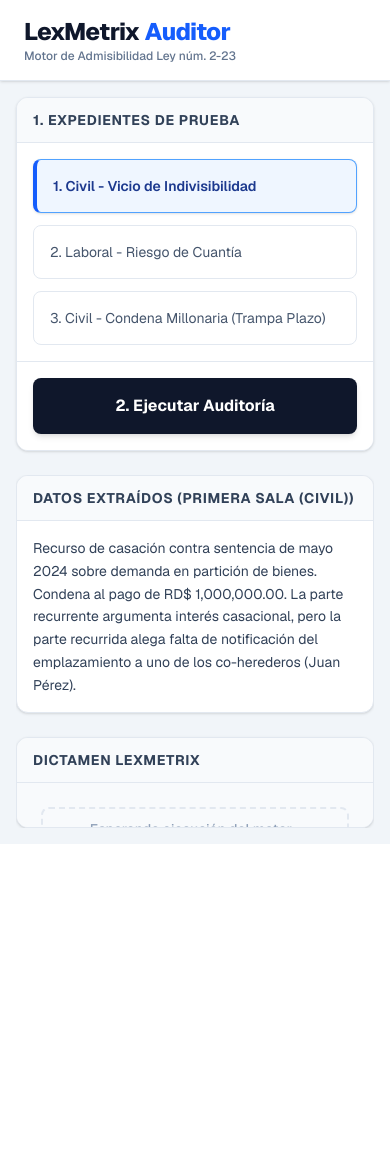
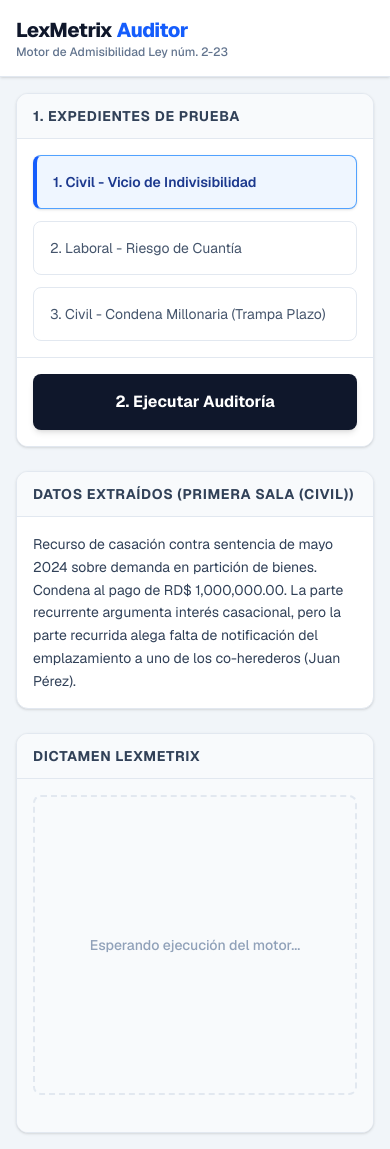
Before and after one commit to EmmanuelDJP/lexmetrix-demo, a Next.js app: page / in a window 390 px wide. Before the commit the page ends 844 px from the top, so only its background shows below. Built offline with nearby package versions, Linux system fonts and the light colour scheme.

Commit message:
Arquitectura Fixed-Layout Dashboard implementada

```diff
--- a/app/page.tsx
+++ b/app/page.tsx
@@ -1,7 +1,7 @@
 'use client';
-import { useState } from 'react';
+import { useState, useRef, useEffect } from 'react';
 
-// --- BASE DE DATOS SIMULADA (3 Casos Estratégicos) ---
+// --- BASE DE DATOS SIMULADA ---
 const CASOS_DEMO = [
   {
     id: "civil_01",
@@ -31,7 +31,10 @@
   const [isAuditing, setIsAuditing] = useState(false);
   const [showResult, setShowResult] = useState(false);
 
-  // 👇 RECUERDA PONER TU NÚMERO REAL AQUÍ
+  // Referencia para hacer scroll automático en móviles
+  const resultRef = useRef<HTMLDivElement>(null);
+
+  // 👇 RECUERDA PONER TU NÚMERO REAL AQUÍ (Ej. "18091234567")
   const miNumeroWhatsApp = "18294067883";
   const mensajePredefinido = "Hola Emmanuel. Vi el demo de LexMetrix y me interesa hacer una prueba gratuita con un recurso de casación real que tengo. ¿Cómo procedemos?";
   const linkWhatsApp = `https://api.whatsapp.com/send?phone=${miNumeroWhatsApp}&text=${encodeURIComponent(mensajePredefinido)}`;
@@ -39,6 +42,12 @@
   const ejecutarAuditoria = () => {
     setIsAuditing(true);
     setShowResult(false);
+
+    // Auto-scroll táctico en móviles hacia la zona de carga
+    if (window.innerWidth < 1024 && resultRef.current) {
+        resultRef.current.scrollIntoView({ behavior: 'smooth', block: 'start' });
+    }
+
     setTimeout(() => {
       setIsAuditing(false);
       setShowResult(true);
@@ -46,13 +55,12 @@
   };
 
   return (
-    // Contenedor principal: Altura exacta de la pantalla, sin scroll general
-    <div className="h-screen w-full bg-slate-100 flex flex-col overflow-hidden font-sans text-slate-900">
+    // CAMBIO CRÍTICO: min-h-screen para móviles, lg:h-screen para PC
+    <div className="min-h-screen lg:h-screen w-full bg-slate-100 flex flex-col lg:overflow-hidden font-sans text-slate-900">
 
-      {/* Header Compacto */}
-      <header className="flex-shrink-0 bg-white border-b border-slate-200 px-6 py-4 flex justify-between items-center z-10 shadow-sm">
+      <header className="flex-shrink-0 bg-white border-b border-slate-200 px-4 md:px-6 py-4 flex justify-between items-center z-10 shadow-sm">
         <div>
-          <h1 className="text-2xl font-extrabold tracking-tight text-slate-900">
+          <h1 className="text-xl md:text-2xl font-extrabold tracking-tight text-slate-900">
             LexMetrix <span className="text-blue-600">Auditor</span>
           </h1>
           <p className="text-xs text-slate-500 font-medium">Motor de Admisibilidad Ley núm. 2-23</p>
@@ -63,17 +71,15 @@
         </div>
       </header>
 
-      {/* Grid de Trabajo (Dashboard) */}
-      <main className="flex-1 overflow-hidden p-4 md:p-6">
-        <div className="h-full max-w-7xl mx-auto grid grid-cols-1 lg:grid-cols-3 gap-6">
+      {/* CAMBIO CRÍTICO: Scroll natural en móvil (overflow-y-auto), oculto en PC */}
+      <main className="flex-1 overflow-y-auto lg:overflow-hidden p-4 md:p-6">
+        <div className="h-full max-w-7xl mx-auto flex flex-col lg:grid lg:grid-cols-3 gap-6">
 
-          {/* Columna 1: Panel de Control (Izquierda) */}
-          <div className="flex flex-col h-full bg-white rounded-xl shadow-sm border border-slate-200 overflow-hidden">
+          <div className="flex flex-col flex-shrink-0 lg:h-full bg-white rounded-xl shadow-sm border border-slate-200 overflow-hidden">
             <div className="bg-slate-50 px-4 py-3 border-b border-slate-200">
               <h2 className="text-sm font-bold text-slate-700 uppercase tracking-wider">1. Expedientes de Prueba</h2>
             </div>
 
-            {/* Lista con Scroll Interno */}
             <div className="flex-1 overflow-y-auto p-4 space-y-3">
               {CASOS_DEMO.map((caso) => (
                 <button
@@ -93,7 +99,6 @@
               ))}
             </div>
 
-            {/* Botón Anclado al Fondo */}
             <div className="p-4 bg-white border-t border-slate-200">
               <button
                 onClick={ejecutarAuditoria}
@@ -112,12 +117,10 @@
             </div>
           </div>
 
-          {/* Columna 2 y 3: Visor de Datos (Derecha) */}
-          <div className="col-span-1 lg:col-span-2 flex flex-col h-full gap-6 overflow-hidden">
+          <div ref={resultRef} className="col-span-1 lg:col-span-2 flex flex-col flex-1 lg:h-full gap-6 lg:overflow-hidden">
 
-            {/* Entrada del Expediente */}
             <div className="flex-shrink-0 bg-white rounded-xl shadow-sm border border-slate-200 overflow-hidden">
-              <div className="bg-slate-50 px-4 py-3 border-b border-slate-200 flex justify-between items-center">
+              <div className="bg-slate-50 px-4 py-3 border-b border-slate-200">
                 <h3 className="text-sm font-bold text-slate-700 uppercase tracking-wider">Datos Extraídos ({casoActivo.materia})</h3>
               </div>
               <div className="p-4">
@@ -127,8 +130,7 @@
               </div>
             </div>
 
-            {/* Salida del Dictamen (Scroll Interno si el texto es muy largo) */}
-            <div className="flex-1 bg-white rounded-xl shadow-sm border border-slate-200 flex flex-col overflow-hidden relative">
+            <div className="flex-1 min-h-[400px] bg-white rounded-xl shadow-sm border border-slate-200 flex flex-col overflow-hidden relative">
               <div className="bg-slate-50 px-4 py-3 border-b border-slate-200 flex justify-between items-center">
                 <h3 className="text-sm font-bold text-slate-700 uppercase tracking-wider">Dictamen LexMetrix</h3>
                 {showResult && (
@@ -138,9 +140,9 @@
                 )}
               </div>
 
-              <div className="flex-1 overflow-y-auto p-0 md:p-6 bg-slate-50">
+              <div className="flex-1 lg:overflow-y-auto p-0 md:p-6 bg-slate-50">
                 {isAuditing && (
-                  <div className="h-full flex flex-col items-center justify-center space-y-4">
+                  <div className="h-full min-h-[300px] flex flex-col items-center justify-center space-y-4">
                     <div className="w-10 h-10 border-4 border-blue-600 border-t-transparent rounded-full animate-spin"></div>
                     <p className="text-slate-500 font-medium animate-pulse text-sm">Aplicando filtros jurisprudenciales...</p>
                   </div>
@@ -148,13 +150,12 @@
 
                 {showResult && !isAuditing && (
                   <div className="animate-fade-in flex flex-col min-h-full">
-                    <div className="bg-white border-l-4 border-slate-800 p-6 rounded-r-lg shadow-sm">
+                    <div className="bg-white border-l-4 border-slate-800 p-4 md:p-6 rounded-r-lg shadow-sm">
                       <pre className="whitespace-pre-wrap font-serif text-slate-800 text-sm md:text-base leading-relaxed">
                         {casoActivo.dictamen}
                       </pre>
                     </div>
 
-                    {/* Call To Action al final del scroll */}
                     <div className="mt-6 bg-blue-900 rounded-lg p-6 text-center shadow-inner">
                       <h4 className="text-base font-bold text-white mb-2">Evita el rechazo de la Suprema Corte</h4>
                       <p className="text-blue-200 mb-4 text-sm">Audita tu recurso antes de someterlo. Evita condenas en costas por errores de forma.</p>
@@ -171,7 +172,7 @@
                 )}
 
                 {!showResult && !isAuditing && (
-                  <div className="h-full flex items-center justify-center text-slate-400 text-sm font-medium border-2 border-dashed border-slate-200 m-6 rounded-lg">
+                  <div className="h-full min-h-[300px] flex items-center justify-center text-slate-400 text-sm font-medium border-2 border-dashed border-slate-200 m-4 md:m-6 rounded-lg">
                     Esperando ejecución del motor...
                   </div>
                 )}
```
